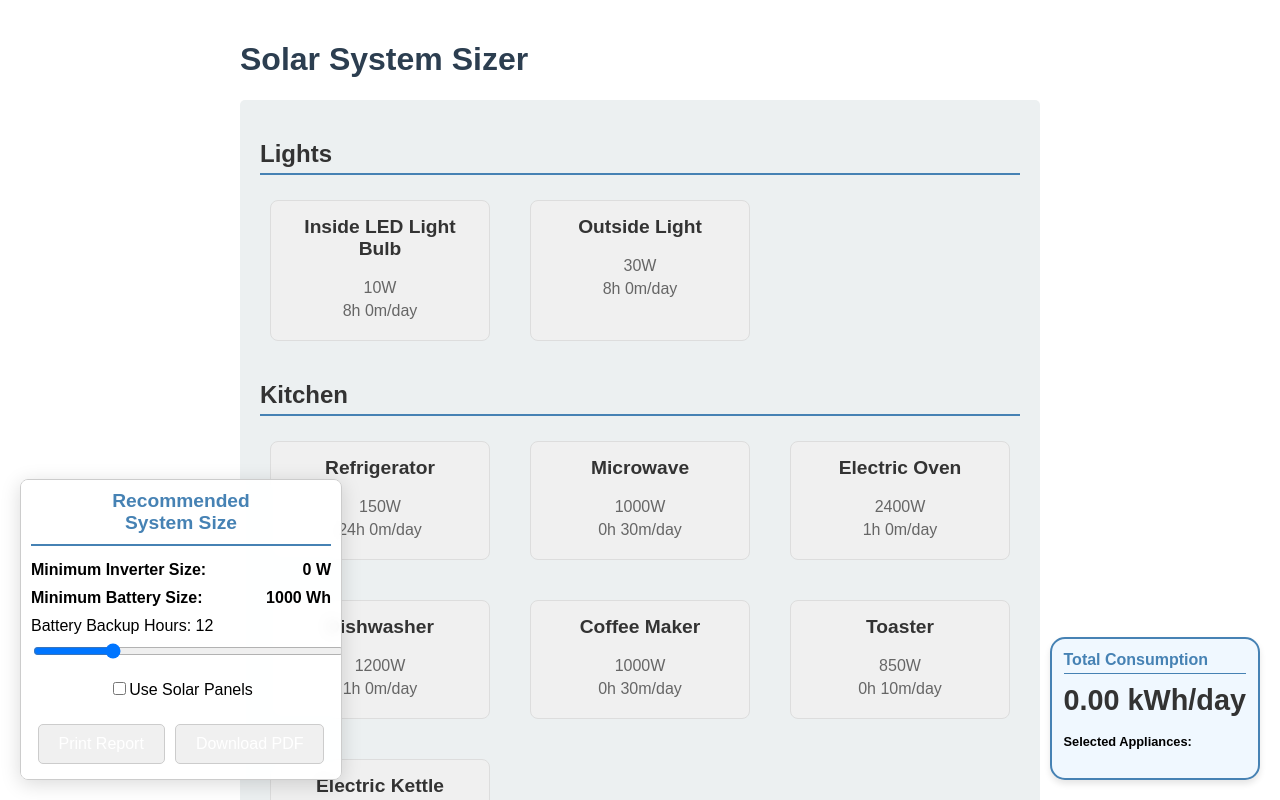
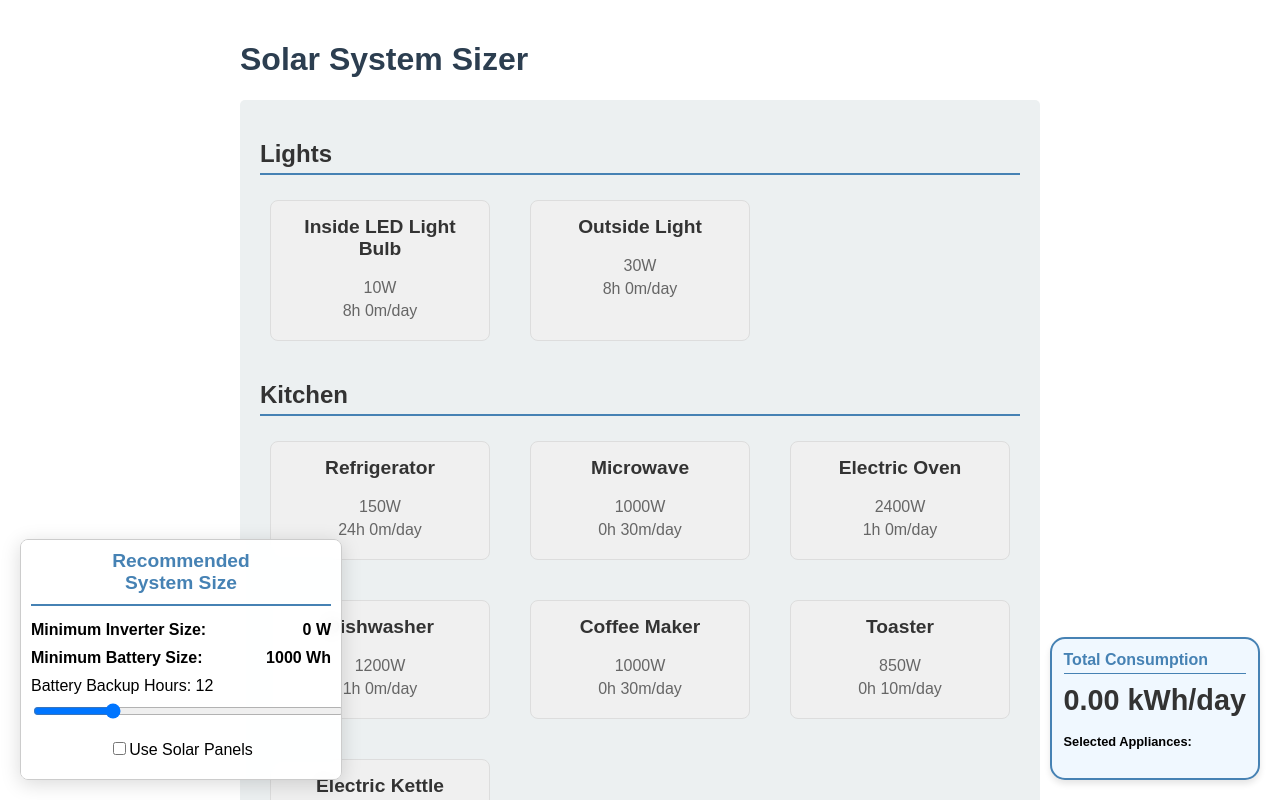
Before and after one commit to AndreLesa/solar-system-sizer, a React (Create React App) app: page / in a window 1280 px wide. Shown: the top 800 px of the page. Built offline with nearby package versions, Linux system fonts and the light colour scheme.

Commit message:
Fix print buttons

```diff
--- a/src/components/ApplianceList.js
+++ b/src/components/ApplianceList.js
@@ -452,14 +452,7 @@ const ApplianceList = ({ appliances, addAppliance, updateAppliance, removeApplia
             Use Solar Panels
           </label>
         </div>
-        <div className="report-buttons" style={{ textAlign: 'center', marginTop: '20px' }}>
-          <button style={{ padding: '10px 20px', margin: '5px', borderRadius: '5px', border: '1px solid #ccc', backgroundColor: '#f0f0f0', cursor: 'pointer' }}>
-            Print Report
-          </button>
-          <button style={{ padding: '10px 20px', margin: '5px', borderRadius: '5px', border: '1px solid #ccc', backgroundColor: '#f0f0f0', cursor: 'pointer' }}>
-            Download PDF
-          </button>
-        </div>
+
       </div>
       <SystemReport
         selectedAppliances={selectedAppliances}
--- a/src/components/SystemReport.js
+++ b/src/components/SystemReport.js
@@ -24,10 +24,7 @@ const SystemReport = ({ selectedAppliances, inverterSize, batterySize, effective
 
   return (
     <div>
-      <div className="report-actions">
-        <button onClick={handlePrint}>Print Report</button>
-        <button onClick={handleDownloadPDF}>Download PDF</button>
-      </div>
+
       <div className="system-report" ref={reportRef} style={{ padding: '20px', fontSize: '12px' }}>
         <h2 style={{ fontSize: '16px' }}>System Report</h2>
         <div className="report-section" style={{ marginBottom: '20px' }}>
@@ -67,6 +64,10 @@ const SystemReport = ({ selectedAppliances, inverterSize, batterySize, effective
           </ul>
         </div>
       </div>
+      <div className="report-actions">
+        <button onClick={handlePrint}>Print Report</button>
+        <button onClick={handleDownloadPDF}>Download PDF</button>
+      </div>
     </div>
   );
 };
```
